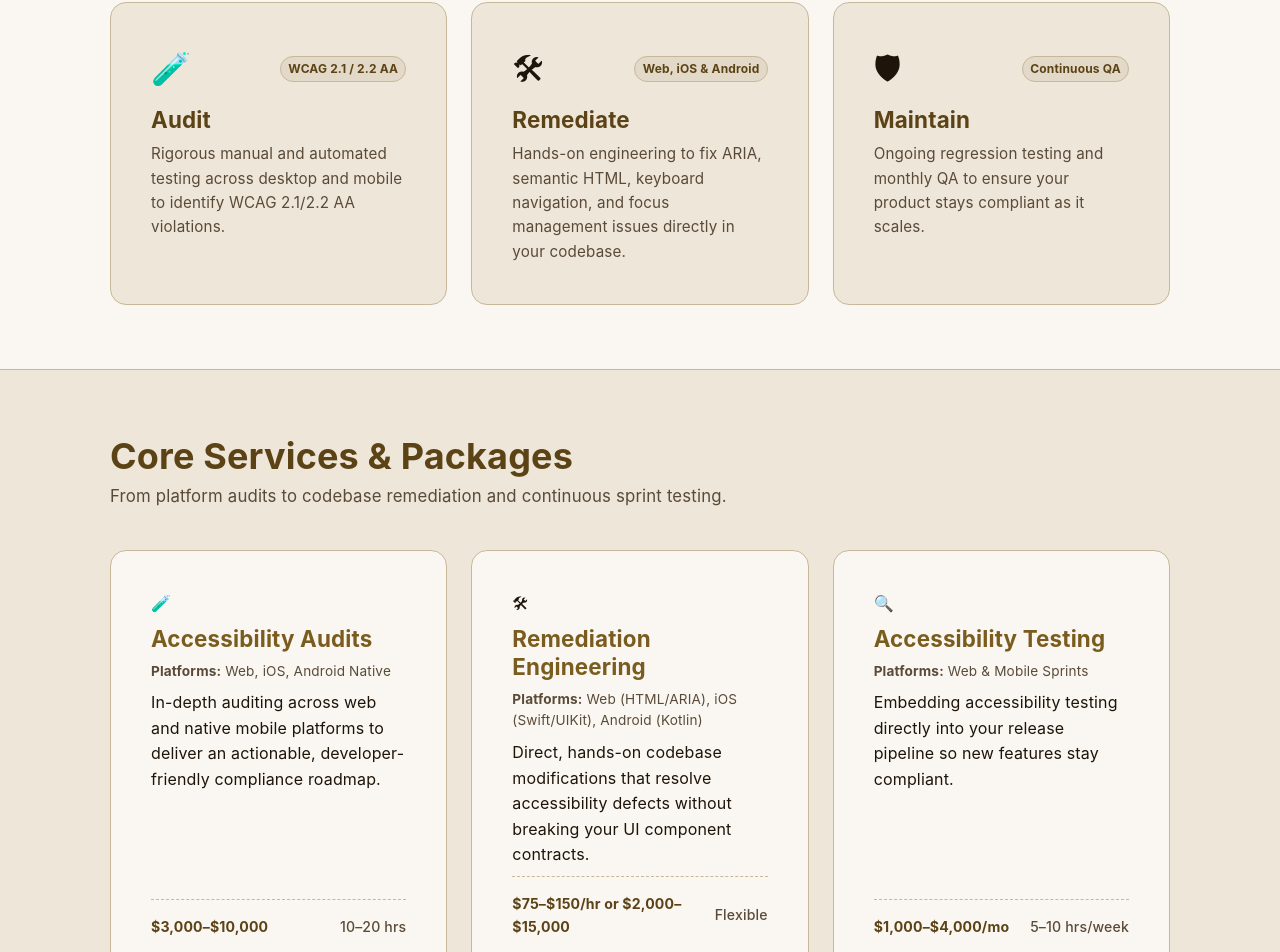
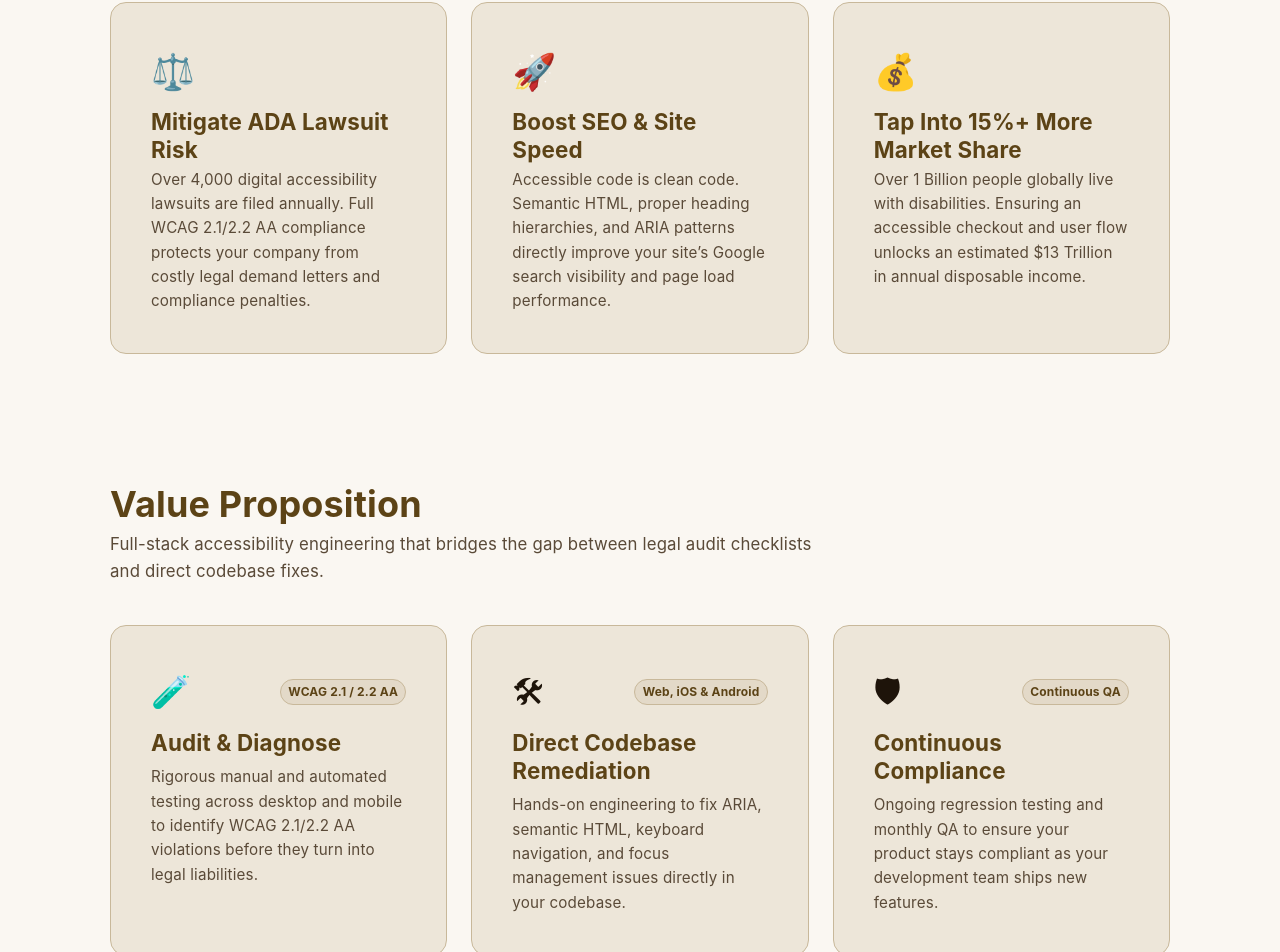
Before and after one commit to rscottsites/All-About-Me, a React (Vite) app: page / in a window 1280 px wide. Shown: the part 950-1902 px from the top of the page. Built offline with nearby package versions, Linux system fonts and the light colour scheme.

Commit message:
feat: update home and services pages with new sections for business ROI, engagement process, sample deliverables, and testimonials

```diff
--- a/src/data/businessData.js
+++ b/src/data/businessData.js
@@ -1,27 +1,27 @@
 export const freelanceIdentity = {
   title: 'End-to-End Accessibility Engineer',
   summary:
-    'Helping companies achieve WCAG compliance through full-stack accessibility audits, remediation, and assistive-tech testing.',
+    'Helping companies achieve WCAG compliance through full-stack accessibility audits, codebase remediation, and assistive-tech testing.',
 };
 
 export const homepageContent = {
   headline: 'End-to-End Digital Accessibility Engineering.',
   subheadline:
-    'I help forward-thinking companies achieve WCAG compliance, mitigate legal risk, and build inclusive digital experiences through full-stack audits, remediation, and assistive-tech testing.',
+    'I help forward-thinking companies achieve WCAG 2.1/2.2 AA compliance, mitigate legal risk, boost SEO rankings, and build inclusive digital experiences through full-stack audits and direct codebase remediation.',
   ctaText: 'Request a Free Mini-Audit',
   pillars: [
     {
       id: 'audit',
       icon: '🧪',
-      title: 'Audit',
+      title: 'Audit & Diagnose',
       description:
-        'Rigorous manual and automated testing across desktop and mobile to identify WCAG 2.1/2.2 AA violations.',
+        'Rigorous manual and automated testing across desktop and mobile to identify WCAG 2.1/2.2 AA violations before they turn into legal liabilities.',
       badge: 'WCAG 2.1 / 2.2 AA',
     },
     {
       id: 'remediate',
       icon: '🛠',
-      title: 'Remediate',
+      title: 'Direct Codebase Remediation',
       description:
         'Hands-on engineering to fix ARIA, semantic HTML, keyboard navigation, and focus management issues directly in your codebase.',
       badge: 'Web, iOS & Android',
@@ -29,10 +29,105 @@ export const homepageContent = {
     {
       id: 'maintain',
       icon: '🛡',
-      title: 'Maintain',
+      title: 'Continuous Compliance',
       description:
-        'Ongoing regression testing and monthly QA to ensure your product stays compliant as it scales.',
+        'Ongoing regression testing and monthly QA to ensure your product stays compliant as your development team ships new features.',
       badge: 'Continuous QA',
+    },
+  ],
+};
+
+export const businessROI = [
+  {
+    id: 'legal-risk',
+    icon: '⚖️',
+    title: 'Mitigate ADA Lawsuit Risk',
+    description:
+      'Over 4,000 digital accessibility lawsuits are filed annually. Full WCAG 2.1/2.2 AA compliance protects your company from costly legal demand letters and compliance penalties.',
+  },
+  {
+    id: 'seo-boost',
+    icon: '🚀',
+    title: 'Boost SEO & Site Speed',
+    description:
+      'Accessible code is clean code. Semantic HTML, proper heading hierarchies, and ARIA patterns directly improve your site’s Google search visibility and page load performance.',
+  },
+  {
+    id: 'market-reach',
+    icon: '💰',
+    title: 'Tap Into 15%+ More Market Share',
+    description:
+      'Over 1 Billion people globally live with disabilities. Ensuring an accessible checkout and user flow unlocks an estimated $13 Trillion in annual disposable income.',
+  },
+];
+
+export const processSteps = [
+  {
+    step: '01',
+    title: 'Free Mini-Audit & Scan',
+    description:
+      'We run an initial automated + manual scan of 1–2 key user flows to identify blocking WCAG violations and legal risk areas.',
+  },
+  {
+    step: '02',
+    title: 'Actionable Remediation Roadmap',
+    description:
+      'You receive a clear compliance report with severity ratings, WCAG criteria mappings, and step-by-step developer fix instructions.',
+  },
+  {
+    step: '03',
+    title: 'Codebase Remediation & QA',
+    description:
+      'I implement the code fixes directly in your repository (React, HTML/ARIA, Swift, Kotlin) and verify with NVDA, VoiceOver, and TalkBack.',
+  },
+];
+
+export const testimonials = [
+  {
+    id: 'testimonial-1',
+    quote:
+      'Ryan’s deep expertise in accessibility engineering made a huge impact on our platform. He doesn’t just report violations—he opens pull requests with clean, production-ready fixes.',
+    author: 'Sarah Jenkins',
+    role: 'Staff Product Manager',
+    company: 'Enterprise FinTech Platform',
+  },
+  {
+    id: 'testimonial-2',
+    quote:
+      'Working with Ryan at PayPal proved how skilled he is at navigating complex codebase architectures. His attention to detail on keyboard focus management and screen reader routing is exceptional.',
+    author: 'Marcus Vance',
+    role: 'Lead Frontend Architect',
+    company: 'PayPal Accessibility Engineering Alum',
+  },
+  {
+    id: 'testimonial-3',
+    quote:
+      'Ryan approaches accessibility with a engineering-first mindset. He bridged the gap between compliance checklists and direct developer execution seamlessly.',
+    author: 'Elena Rostova',
+    role: 'Director of Engineering',
+    company: 'Digital Product Agency',
+  },
+];
+
+export const sampleAuditDeliverable = {
+  title: 'What You Receive: The Comprehensive Audit Deliverable',
+  subtitle: 'A complete B2B remediation package designed for engineering leaders & executives.',
+  components: [
+    {
+      title: 'Executive Summary & Risk Scorecard',
+      description: 'High-level overview mapping current accessibility state against WCAG 2.1/2.2 AA compliance standards.',
+    },
+    {
+      title: 'Prioritized Violation Matrix',
+      description: 'Defects categorized by severity (Critical, High, Medium) with exact URL and component location tags.',
+    },
+    {
+      title: 'Developer Code Remediation Snippets',
+      description: 'Drop-in ARIA, semantic HTML, and focus management code solutions ready for your sprint backlogs.',
+    },
+    {
+      title: 'Assistive Tech Verification Report',
+      description: 'Recorded screen reader testing outcomes across NVDA (Windows), VoiceOver (iOS/macOS), and TalkBack (Android).',
     },
   ],
 };
@@ -236,7 +331,7 @@ const handleClose = () => {
     problem:
       'Form validation errors were indicated only by turning the input borders red. Screen readers did not announce the error text dynamically, leaving visually impaired users unaware of why their submission failed.',
     solution:
-      'Associated error text with inputs using \`aria-describedby\`, marked invalid fields with \`aria-invalid="true"\`, added inline icons with non-color error indicators, and rendered an \`aria-live="assertive"\` error summary box upon form submission failure.',
+      'Associated error text with inputs using `aria-describedby`, marked invalid fields with `aria-invalid="true"`, added inline icons with non-color error indicators, and rendered an `aria-live="assertive"` error summary box upon form submission failure.',
     codeSnippet: `<input
   id="email-input"
   type="email"
@@ -259,7 +354,7 @@ const handleClose = () => {
     problem:
       'When users added an item to their shopping cart, a visual toast notification appeared, but it was completely silent for screen reader users relying on TalkBack and NVDA.',
     solution:
-      'Created a dedicated persistent live region with \`aria-live="polite"\` and \`aria-atomic="true"\` that dynamically announces cart state updates without disrupting the user’s reading flow.',
+      'Created a dedicated persistent live region with `aria-live="polite"` and `aria-atomic="true"` that dynamically announces cart state updates without disrupting the user’s reading flow.',
     codeSnippet: `<div className="sr-only" aria-live="polite" aria-atomic="true">
   {cartAnnouncement}
 </div>`,
--- a/src/pages/HomePage.jsx
+++ b/src/pages/HomePage.jsx
@@ -2,9 +2,11 @@ import { Link } from 'react-router-dom';
 import {
   freelanceIdentity,
   homepageContent,
+  businessROI,
+  processSteps,
+  testimonials,
   coreServices,
   caseStudies,
-  servicePackages,
 } from '../data/businessData';
 
 export default function HomePage() {
@@ -48,6 +50,32 @@ export default function HomePage() {
         </div>
       </section>
 
+      {/* ─── Business ROI & Bottom-Line Section ────────────────────── */}
+      <section className="section section-roi" aria-labelledby="roi-heading">
+        <div className="container">
+          <div className="section-header">
+            <h2 id="roi-heading" className="section-heading">
+              Why Accessibility Matters to Your Bottom Line
+            </h2>
+            <p className="section-description">
+              Web accessibility is more than compliance—it directly protects revenue, improves search engine rankings, and expands your market reach.
+            </p>
+          </div>
+
+          <div className="roi-grid">
+            {businessROI.map((item) => (
+              <div key={item.id} className="roi-card">
+                <div className="roi-icon" aria-hidden="true">
+                  {item.icon}
+                </div>
+                <h3>{item.title}</h3>
+                <p>{item.description}</p>
+              </div>
+            ))}
+          </div>
+        </div>
+      </section>
+
       {/* ─── Value Proposition Pillars ───────────────────────────── */}
       <section className="section section-pillars" aria-labelledby="pillars-heading">
         <div className="container">
@@ -75,39 +103,26 @@ export default function HomePage() {
         </div>
       </section>
 
-      {/* ─── Services Overview Teaser ─────────────────────────────── */}
-      <section className="section section-services-teaser" aria-labelledby="services-teaser-heading">
+      {/* ─── 3-Step Process Flow ─────────────────────────────────── */}
+      <section className="section section-process" aria-labelledby="process-heading">
         <div className="container">
           <div className="section-header">
-            <h2 id="services-teaser-heading" className="section-heading">
-              Core Services &amp; Packages
+            <h2 id="process-heading" className="section-heading">
+              How We Work: Simple 3-Step Engagement
             </h2>
             <p className="section-description">
-              From platform audits to codebase remediation and continuous sprint testing.
+              From low-friction initial audit to hands-on code remediation and verified WCAG compliance.
             </p>
           </div>
 
-          <div className="services-teaser-grid">
-            {coreServices.map((service) => (
-              <div key={service.id} className="service-teaser-card">
-                <span className="service-icon" aria-hidden="true">{service.icon}</span>
-                <h3>{service.title}</h3>
-                <p className="service-platforms">
-                  <strong>Platforms:</strong> {service.platforms.join(', ')}
-                </p>
-                <p>{service.summary}</p>
-                <div className="service-card-meta">
-                  <span className="meta-price">{service.pricing}</span>
-                  <span className="meta-time">{service.timeframe}</span>
-                </div>
+          <div className="process-grid">
+            {processSteps.map((step) => (
+              <div key={step.step} className="process-card">
+                <span className="step-num" aria-hidden="true">{step.step}</span>
+                <h3>{step.title}</h3>
+                <p>{step.description}</p>
               </div>
             ))}
-          </div>
-
-          <div className="center-cta">
-            <Link to="/services" className="btn btn-primary">
-              Explore All Services &amp; Packages &rarr;
-            </Link>
           </div>
         </div>
       </section>
@@ -120,7 +135,7 @@ export default function HomePage() {
               Accessibility Remediation Portfolio
             </h2>
             <p className="section-description">
-              Examples of complex keyboard navigation, ARIA live region, and screen reader defect fixes.
+              Real-world examples of complex keyboard navigation, ARIA live region, and screen reader defect fixes.
             </p>
           </div>
 
@@ -150,6 +165,32 @@ export default function HomePage() {
         </div>
       </section>
 
+      {/* ─── Social Proof & Testimonials ──────────────────────────── */}
+      <section className="section section-testimonials" aria-labelledby="testimonials-heading">
+        <div className="container">
+          <div className="section-header">
+            <h2 id="testimonials-heading" className="section-heading">
+              Client &amp; Colleague Endorsements
+            </h2>
+            <p className="section-description">
+              Trusted by engineering managers, architects, and product leaders.
+            </p>
+          </div>
+
+          <div className="testimonials-grid">
+            {testimonials.map((t) => (
+              <blockquote key={t.id} className="testimonial-card">
+                <p className="quote-text">&ldquo;{t.quote}&rdquo;</p>
+                <footer className="quote-footer">
+                  <cite className="author-name">{t.author}</cite>
+                  <span className="author-role">{t.role}, <strong>{t.company}</strong></span>
+                </footer>
+              </blockquote>
+            ))}
+          </div>
+        </div>
+      </section>
+
       {/* ─── Bottom CTA Banner ────────────────────────────────────── */}
       <section className="section section-cta-banner" aria-labelledby="cta-banner-heading">
         <div className="container cta-banner-inner">
--- a/src/style.css
+++ b/src/style.css
@@ -499,6 +499,168 @@ p { max-width: 68ch; }
   background-color: var(--color-bg);
 }
 
+/* ─── BUSINESS ROI & BOTTOM LINE ─────────────────────────── */
+.roi-grid {
+  display: grid;
+  gap: var(--space-lg);
+}
+
+.roi-card {
+  background-color: var(--color-surface);
+  border: 1px solid var(--color-border);
+  border-radius: var(--radius-lg);
+  padding: var(--space-xl);
+  display: flex;
+  flex-direction: column;
+  gap: var(--space-xs);
+  min-width: 0;
+  box-sizing: border-box;
+}
+
+.roi-icon {
+  font-size: 2.2rem;
+  margin-bottom: var(--space-xs);
+}
+
+.roi-card h3 {
+  color: var(--color-primary-dark);
+}
+
+.roi-card p {
+  color: var(--color-text-muted);
+  font-size: 0.95rem;
+  line-height: 1.6;
+}
+
+/* ─── 3-STEP PROCESS FLOW ────────────────────────────────── */
+.process-grid {
+  display: grid;
+  gap: var(--space-lg);
+}
+
+.process-card {
+  background-color: var(--color-surface);
+  border: 1px solid var(--color-border);
+  border-radius: var(--radius-lg);
+  padding: var(--space-xl);
+  display: flex;
+  flex-direction: column;
+  gap: var(--space-xs);
+  position: relative;
+  min-width: 0;
+  box-sizing: border-box;
+}
+
+.step-num {
+  font-size: 1.8rem;
+  font-weight: 800;
+  color: var(--color-primary);
+  opacity: 0.85;
+}
+
+.process-card h3 {
+  color: var(--color-primary-dark);
+}
+
+.process-card p {
+  color: var(--color-text-muted);
+  font-size: 0.95rem;
+}
+
+/* ─── TESTIMONIALS & SOCIAL PROOF ───────────────────────── */
+.testimonials-grid {
+  display: grid;
+  gap: var(--space-lg);
+}
+
+.testimonial-card {
+  background-color: var(--color-surface);
+  border: 1px solid var(--color-border);
+  border-radius: var(--radius-lg);
+  padding: var(--space-xl);
+  display: flex;
+  flex-direction: column;
+  justify-content: space-between;
+  gap: var(--space-md);
+  margin: 0;
+  min-width: 0;
+  box-sizing: border-box;
+}
+
+.quote-text {
+  font-size: 1rem;
+  font-style: italic;
+  color: var(--color-text);
+  line-height: 1.65;
+}
+
+.quote-footer {
+  display: flex;
+  flex-direction: column;
+  gap: 2px;
+  border-top: 1px solid var(--color-border);
+  padding-top: var(--space-md);
+}
+
+.author-name {
+  font-weight: 700;
+  font-style: normal;
+  color: var(--color-primary-dark);
+}
+
+.author-role {
+  font-size: 0.85rem;
+  color: var(--color-text-muted);
+}
+
+/* ─── SAMPLE AUDIT DELIVERABLE ───────────────────────────── */
+.deliverable-card {
+  background-color: var(--color-surface);
+  border: 1px solid var(--color-border);
+  border-radius: var(--radius-lg);
+  padding: var(--space-xl);
+}
+
+.deliverable-grid {
+  display: grid;
+  gap: var(--space-lg);
+}
+
+.deliverable-item {
+  display: flex;
+  flex-direction: column;
+  gap: var(--space-xs);
+  min-width: 0;
+  box-sizing: border-box;
+}
+
+.deliverable-num {
+  font-size: 1.25rem;
+  font-weight: 800;
+  color: var(--color-primary-dark);
+}
+
+.deliverable-item h3 {
+  color: var(--color-primary-dark);
+}
+
+.deliverable-item p {
+  color: var(--color-text-muted);
+  font-size: 0.95rem;
+}
+
+@media (min-width: 900px) {
+  .roi-grid,
+  .process-grid,
+  .testimonials-grid {
+    grid-template-columns: repeat(3, 1fr);
+  }
+
+  .deliverable-grid {
+    grid-template-columns: repeat(2, 1fr);
+  }
+}
+
 .pillars-grid {
   display: grid;
   gap: var(--space-lg);
```
Also changed, not shown: src/pages/ServicesPage.jsx (+27 -1 lines).
